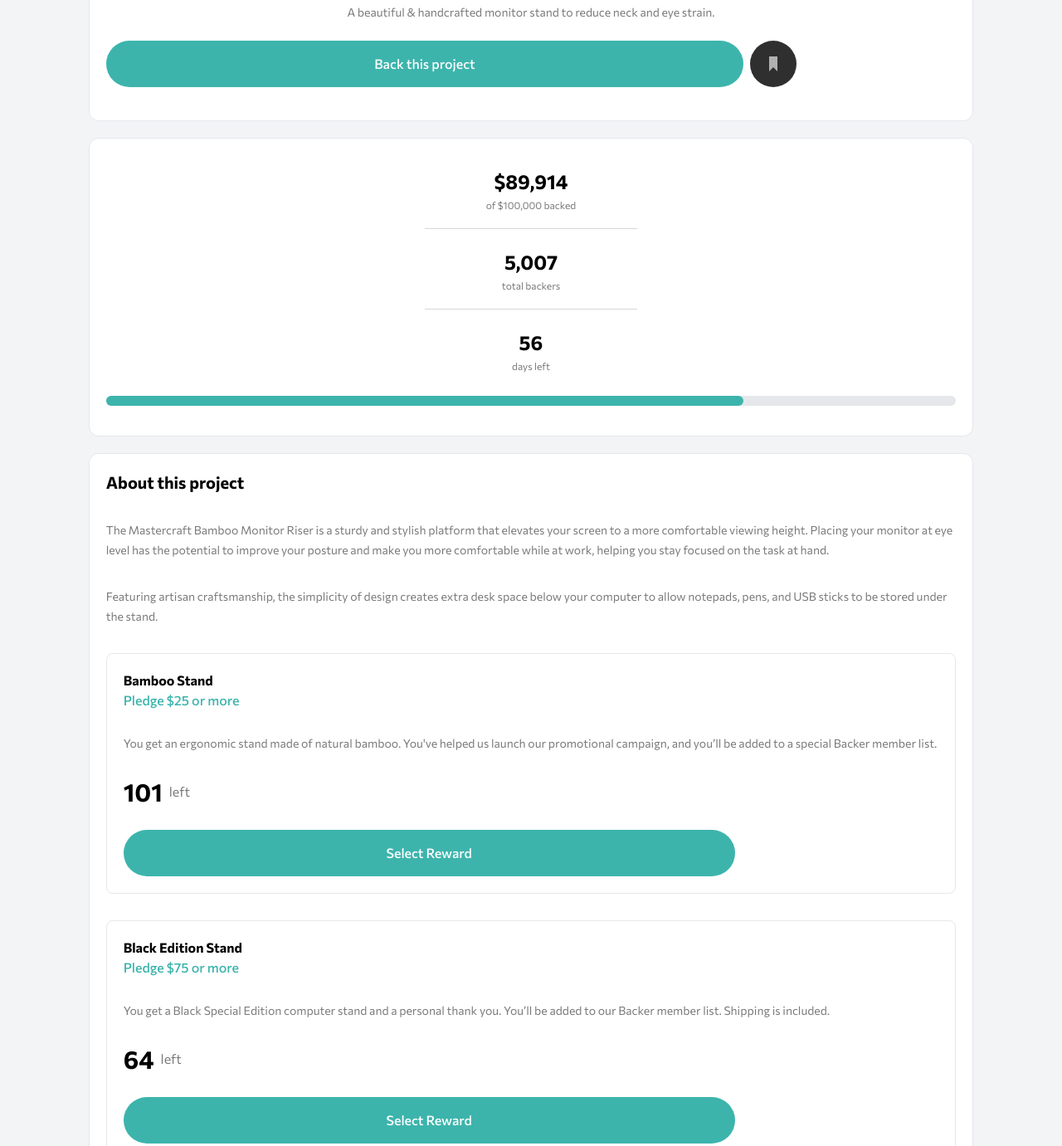
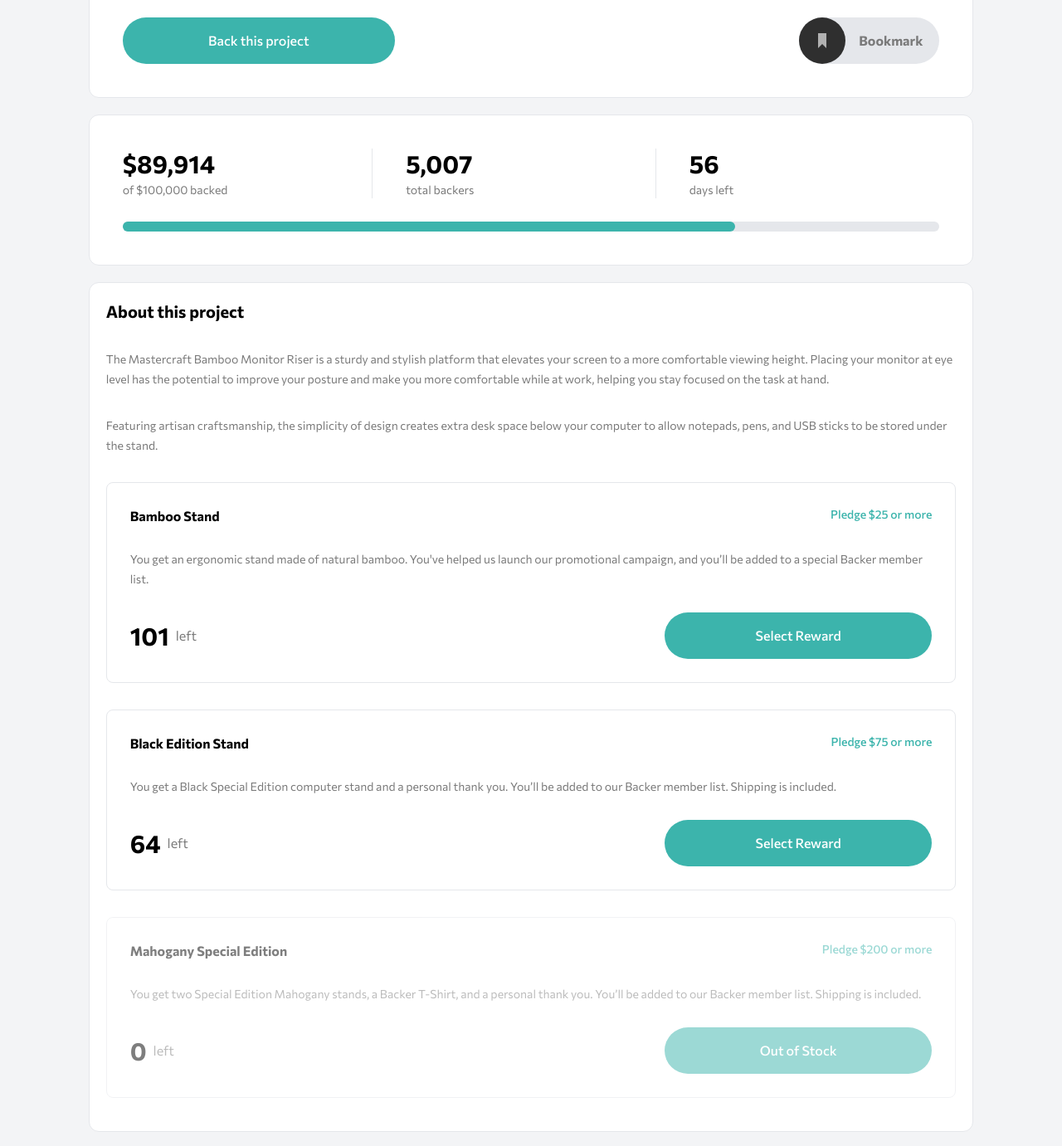
Before and after one commit to amirhazizi/crowdfunding-product-page, a website: page index.html in a window 1280 px wide. Shown: the part 380-1761 px from the top of the page at 83% size. Drawn offline with Linux system fonts and the light colour scheme.

Commit message:
desktop style

```diff
--- a/css/input.css
+++ b/css/input.css
@@ -17,21 +17,32 @@
     height: 18rem;
 }
 
+/* header media queris */
+@media (min-width:768px) {
+    header {
+        background-image: url('../images/image-hero-desktop.jpg');
+    }
+}
+
+/* nav */
 nav {
     position: relative;
     z-index: 1;
 }
 
+/* submenu */
 .submenu {
     box-shadow: 0 20px 150px 100px rgba(0, 0, 0, 0.604);
     z-index: 0;
 }
 
+/* selection modal */
 .selection-modal {
     box-shadow: 0 0 0 150rem rgba(0, 0, 0, 0.5);
     z-index: 2;
 }
 
+/* success modal */
 .success-modal {
     box-shadow: 0 0 0 150rem rgba(0, 0, 0, 0.5);
     z-index: 2;
--- a/index.html
+++ b/index.html
@@ -58,8 +58,10 @@
           alt="logo-mastercraft.svg"
         />
         <!-- article content -->
-        <div class="p-5 pt-14 pb-10 text-center space-y-6">
-          <h1 class="text-2xl font-bold max-w-xs leading-7">
+        <div
+          class="p-5 pt-14 pb-10 text-center space-y-6 md:space-y-4 md:p-10 md:pt-14"
+        >
+          <h1 class="text-2xl font-bold max-w-xs leading-7 mx-auto md:max-w-md">
             Mastercraft Bamboo Monitor Riser
           </h1>
           <p class="text-cl_Darkgray text-sm">
@@ -67,15 +69,19 @@
             strain.
           </p>
           <!-- btns -->
-          <div class="flex items-center space-x-2">
+          <div class="flex items-center space-x-2 md:pt-4 md:justify-between">
             <button
-              class="w-3/4 bg-cl_Moderatecyan py-4 text-white font-medium rounded-full"
+              class="w-3/4 bg-cl_Moderatecyan py-4 text-white font-medium rounded-full md:w-1/3"
             >
               Back this project
             </button>
-            <button class="flex items-center">
+            <button
+              class="flex items-center md:space-x-4 md:bg-gray-200 md:rounded-full"
+            >
               <img src="./images/icon-bookmark.svg" alt="icon-bookmark.svg" />
-              <p class="hidden">Bookmark</p>
+              <p class="hidden md:block font-black text-cl_Darkgray pr-5">
+                Bookmark
+              </p>
             </button>
           </div>
         </div>
@@ -85,35 +91,44 @@
         class="relative w-5/6 mx-auto -top-10 bg-white rounded-xl border"
       >
         <!-- container -->
-        <div class="p-5 py-9 space-y-6 text-center">
+        <div class="p-5 py-9 md:p-10">
+          <div
+            class="space-y-6 text-center md:grid md:grid-cols-3 md:space-y-0 md:text-left md:gap-10 md:items-center"
+          >
             <!-- content 1 -->
-          <div>
+            <div class="md:border-r">
               <!-- header -->
-            <h1 class="text-2xl font-bold">$89,914</h1>
+              <h1 class="text-2xl font-bold md:text-3xl">$89,914</h1>
               <!-- text -->
-            <p class="mt-1 text-xs text-cl_Darkgray">of $100,000 backed</p>
+              <p class="mt-1 text-xs text-cl_Darkgray md:text-sm">
+                of $100,000 backed
+              </p>
               <!-- underline -->
               <div
-              class="w-1/4 h-px bg-cl_Darkgray mx-auto opacity-30 mt-5"
+                class="w-1/4 h-px bg-cl_Darkgray mx-auto opacity-30 mt-5 md:hidden"
               ></div>
             </div>
             <!-- content 2 -->
-          <div>
+            <div class="md:border-r">
               <!-- header -->
-            <h1 class="text-2xl font-bold">5,007</h1>
+              <h1 class="text-2xl font-bold md:text-3xl">5,007</h1>
               <!-- text -->
-            <p class="mt-1 text-xs text-cl_Darkgray">total backers</p>
+              <p class="mt-1 text-xs text-cl_Darkgray md:text-sm">
+                total backers
+              </p>
               <!-- underline -->
               <div
-              class="w-1/4 h-px bg-cl_Darkgray mx-auto opacity-30 mt-5"
+                class="w-1/4 h-px bg-cl_Darkgray mx-auto opacity-30 mt-5 md:hidden"
               ></div>
             </div>
             <!-- content 3 -->
             <div>
               <!-- header -->
-            <h1 class="text-2xl font-bold">56</h1>
+              <h1 class="text-2xl font-bold md:text-3xl">56</h1>
               <!-- text -->
-            <p class="mt-1 text-xs text-cl_Darkgray">days left</p>
+              <p class="mt-1 text-xs text-cl_Darkgray md:text-sm">days left</p>
+            </div>
+          </div>
           <!-- bar -->
           <div
             class="relative w-full h-3 bg-gray-200 mx-auto mt-7 rounded-full"
@@ -121,7 +136,6 @@
             <div
               class="rounded-full absolute h-full w-9/12 bg-cl_Moderatecyan"
             ></div>
-            </div>
           </div>
         </div>
       </article>
@@ -145,11 +159,11 @@
           </p>
         </div>
         <!-- project 1 -->
-        <div class="p-5 border rounded-lg mt-8">
+        <div class="p-5 border rounded-lg mt-8 md:p-7">
           <div class="space-y-7">
-            <div>
+            <div class="space-y-1 md:flex md:justify-between md:space-y-0">
               <h2 class="font-bold">Bamboo Stand</h2>
-              <h2 class="font-medium text-cl_Moderatecyan">
+              <h2 class="font-medium text-sm text-cl_Moderatecyan">
                 Pledge $25 or more
               </h2>
             </div>
@@ -158,24 +172,28 @@
               us launch our promotional campaign, and you’ll be added to a
               special Backer member list.
             </p>
+            <div
+              class="space-y-7 md:flex md:justify-between md:items-center md:space-y-0"
+            >
               <div class="flex space-x-2 items-center">
                 <h1 class="text-3xl font-bold">101</h1>
                 <h2 class="text-cl_Darkgray">left</h2>
               </div>
               <button
-              class="w-3/4 bg-cl_Moderatecyan py-4 text-white font-medium rounded-full"
+                class="w-3/4 bg-cl_Moderatecyan py-4 text-white font-medium rounded-full md:w-1/3"
               >
                 Select Reward
               </button>
             </div>
           </div>
+        </div>
         <!-- end of project 1 -->
         <!-- project 2 -->
-        <div class="p-5 border rounded-lg mt-8">
+        <div class="p-5 border rounded-lg mt-8 md:p-7">
           <div class="space-y-7">
-            <div>
+            <div class="space-y-1 md:flex md:justify-between md:space-y-0">
               <h2 class="font-bold">Black Edition Stand</h2>
-              <h2 class="font-medium text-cl_Moderatecyan">
+              <h2 class="font-medium text-sm text-cl_Moderatecyan">
                 Pledge $75 or more
               </h2>
             </div>
@@ -184,41 +202,49 @@
               thank you. You’ll be added to our Backer member list. Shipping is
               included.
             </p>
+            <div
+              class="space-y-7 md:flex md:justify-between md:items-center md:space-y-0"
+            >
               <div class="flex space-x-2 items-center">
                 <h1 class="text-3xl font-bold">64</h1>
                 <h2 class="text-cl_Darkgray">left</h2>
               </div>
               <button
-              class="w-3/4 bg-cl_Moderatecyan py-4 text-white font-medium rounded-full"
+                class="w-3/4 bg-cl_Moderatecyan py-4 text-white font-medium rounded-full md:w-1/3"
               >
                 Select Reward
               </button>
             </div>
           </div>
+        </div>
         <!-- end of project 2 -->
         <!-- project 3 -->
-        <div class="p-5 border rounded-lg mt-8 opacity-50">
+        <div class="p-5 border rounded-lg opacity-50 mt-8 md:p-7">
           <div class="space-y-7">
-            <div>
+            <div class="space-y-1 md:flex md:justify-between md:space-y-0">
               <h2 class="font-bold">Mahogany Special Edition</h2>
-              <h2 class="font-medium text-cl_Moderatecyan">
+              <h2 class="font-medium text-sm text-cl_Moderatecyan">
                 Pledge $200 or more
               </h2>
             </div>
-            <p class="text-cl_Darkgray text-sm leading-7">
+            <p class="text-cl_Darkgray text-sm leading-6">
               You get two Special Edition Mahogany stands, a Backer T-Shirt, and
               a personal thank you. You’ll be added to our Backer member list.
               Shipping is included.
             </p>
+            <div
+              class="space-y-7 md:flex md:justify-between md:items-center md:space-y-0"
+            >
               <div class="flex space-x-2 items-center">
                 <h1 class="text-3xl font-bold">0</h1>
                 <h2 class="text-cl_Darkgray">left</h2>
               </div>
               <button
-              class="w-3/4 bg-cl_Darkgray py-4 text-white font-medium rounded-full"
+                class="w-3/4 bg-cl_Moderatecyan py-4 text-white font-medium rounded-full md:w-1/3"
               >
                 Out of Stock
               </button>
+            </div>
           </div>
         </div>
         <!-- end of project 3 -->
```
Also changed, not shown: css/styles.css. Lines whose indentation alone changed are shown as unchanged.
